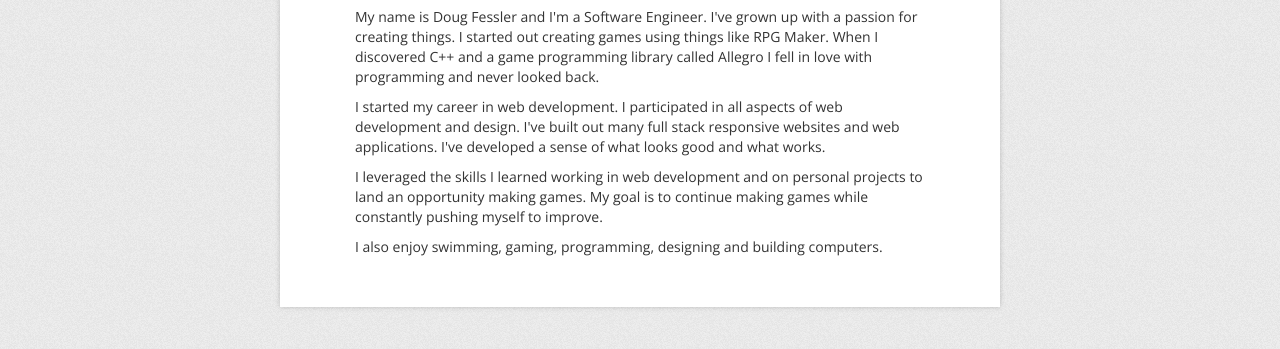
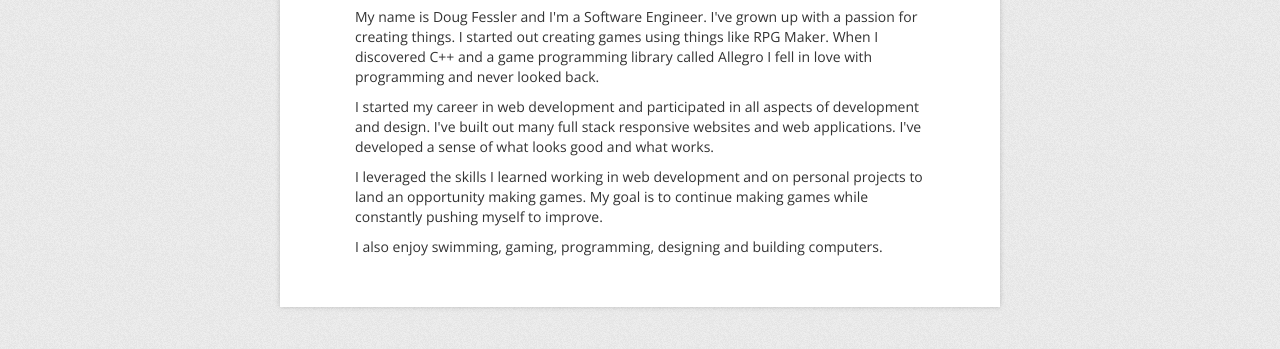
Before and after one commit to defessler/dougfessler.com, a plain HTML site: page index.html in a window 1280 px wide. Shown: the part 419-768 px from the top of the page. Drawn offline with nearby package versions, Linux system fonts and the light colour scheme.

Commit message:
Fixing broken sentence.

```diff
--- a/index.html
+++ b/index.html
@@ -63,7 +63,7 @@
           <div class="col-lg-10 col-lg-offset-1">
             <p>My name is Doug Fessler and I'm a Software Engineer. I've grown up with a passion for creating things. I started out creating games using things like RPG Maker. When I discovered C++ and a game programming library called Allegro I fell in love with programming and never looked back.</p>
 
-            <p>I started my career in web development. I participated in all aspects of web development and design. I've built out many full stack responsive websites and web applications. I've developed a sense of what looks good and what works.</p>
+            <p>I started my career in web development and participated in all aspects of development and design. I've built out many full stack responsive websites and web applications. I've developed a sense of what looks good and what works.</p>
 
             <p>I leveraged the skills I learned working in web development and on personal projects to land an opportunity making games. My goal is to continue making games while constantly pushing myself to improve.</p>
 
```
